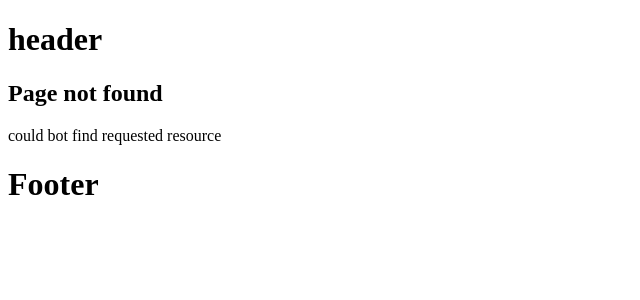
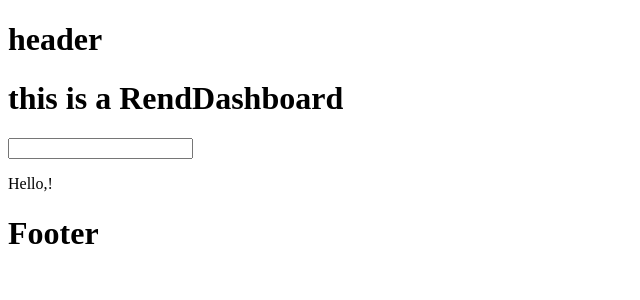
Before and after one commit to Minamyle/Learning-Nextjs14, a Next.js app: page /rendashboard in a window 1280 px wide. Before the commit this address had no page. Shown: the top 300 px of the page, without its empty margins (0-640 px from the left). Built offline with nearby package versions, Linux system fonts and the light colour scheme.

Commit message:
feat:added streaming and other rendering starategy

```diff
--- a/src/app/page.tsx
+++ b/src/app/page.tsx
@@ -3,7 +3,7 @@ export default function Home() {
   return (
     <>
       <h1>Welcome Home!</h1>
-      <Link href="/blog">Blog</Link>
+      <Link href="/rendashboard">rendashboard</Link>
       <Link href="/products">Products</Link>
     </>
   );
--- /dev/null
+++ b/src/app/rendashboard/page.tsx
@@ -0,0 +1,18 @@
+"use client";
+import { useState } from "react";
+
+export default function RendDashboard() {
+  console.log("dashboard client component");
+  const [name, Setname] = useState("");
+  return (
+    <div>
+      <h1>this is a RendDashboard</h1>
+      <input
+        type="text"
+        value={name}
+        onChange={(e) => Setname(e.target.value)}
+      />
+      <p>Hello,{name}!</p>
+    </div>
+  );
+}
```
Also changed, not shown: src/app/productdetails/page.tsx (added, +18 -0 lines), src/app/rendabout/page.tsx (added, +11 -0 lines), src/components/product.tsx (added, +8 -0 lines), src/components/reviews.tsx (added, +8 -0 lines).
